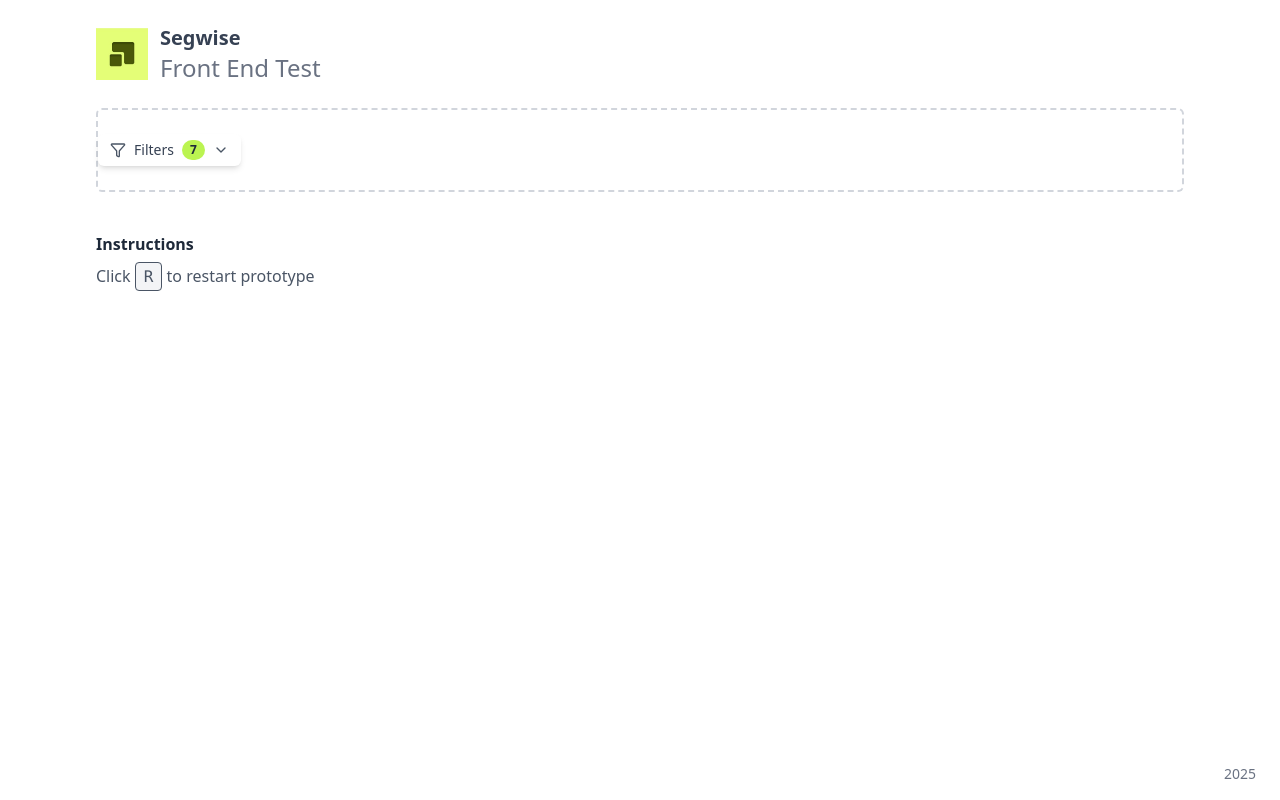
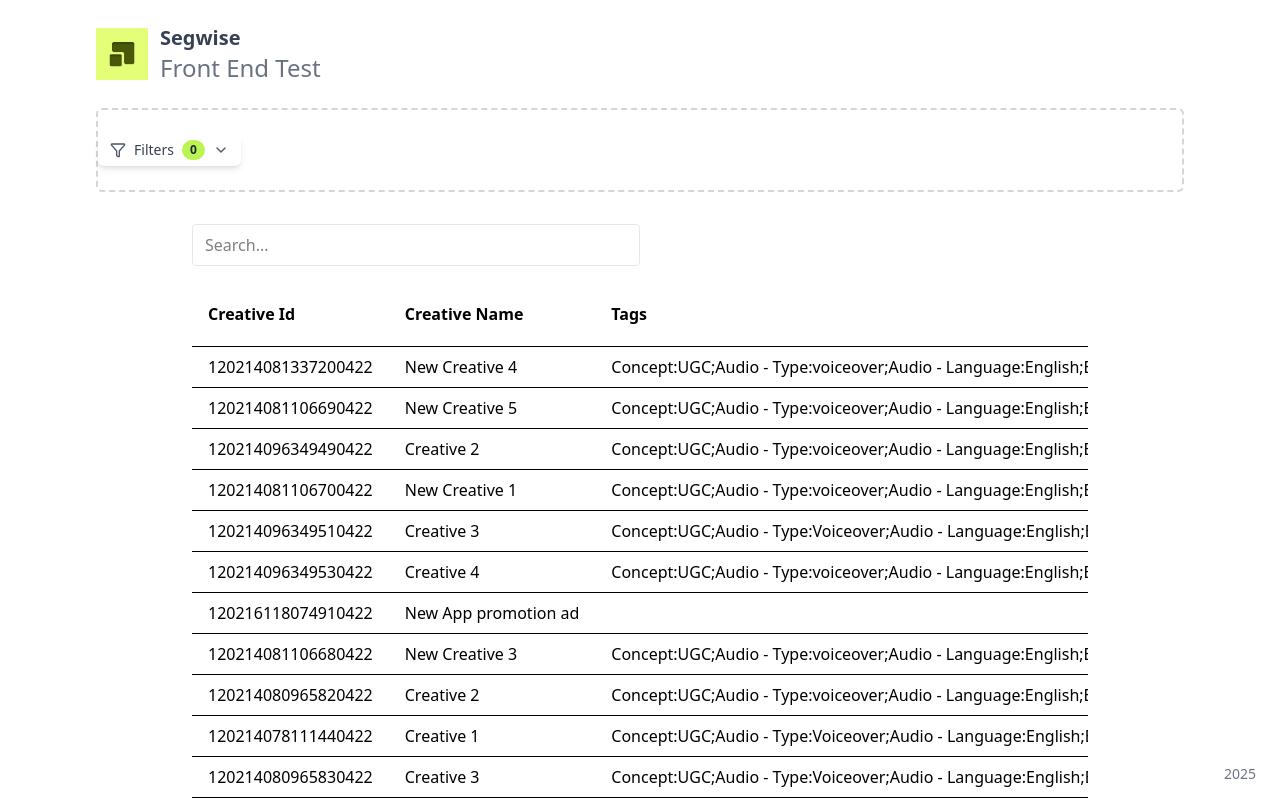
Before and after one commit to Balajisix/segwise-frontend-assignment, a React (Vite) app: page / in a window 1280 px wide. Shown: the top 800 px of the page. Built offline with nearby package versions, Linux system fonts and the light colour scheme.

Commit message:
rendered the csv data in home

```diff
--- a/index.html
+++ b/index.html
@@ -2,7 +2,7 @@
 <html lang="en">
   <head>
     <meta charset="UTF-8" />
-    <link rel="icon" type="image/svg+xml" href="/vite.svg" />
+    <link rel="icon" type="image/svg+xml" href="/logo.svg" />
     <meta name="viewport" content="width=device-width, initial-scale=1.0" />
     <title>Segwise Frontend Assignment</title>
   </head>
--- /dev/null
+++ b/src/components/DataTable.tsx
@@ -0,0 +1,129 @@
+import { useState, useMemo } from "react";
+
+interface DataTableProps<Row> {
+  data: Row[];
+}
+
+const DataTable = <Row extends Record<string, any>>({
+  data,
+}: DataTableProps<Row>) => {
+  const [search, setSearch] = useState("");
+  const [sortConfig, setSortConfig] = useState<{
+    key: string;
+    direction: "asc" | "desc";
+  } | null>(null);
+
+  // Derive column list from first row
+  const columns = useMemo(() => {
+    return data.length > 0 ? Object.keys(data[0]) : [];
+  }, [data]);
+
+  // 1) Global search filter
+  const filtered = useMemo(() => {
+    const term = search.toLowerCase();
+    return data.filter((row) =>
+      columns.some((col) => {
+        const cell = row[col];
+        return (
+          cell != null &&
+          String(cell).toLowerCase().includes(term)
+        );
+      })
+    );
+  }, [data, search, columns]);
+
+  // 2) Sorting
+  const sorted = useMemo(() => {
+    if (!sortConfig) return filtered;
+    const { key, direction } = sortConfig;
+    return [...filtered].sort((a, b) => {
+      const aVal = a[key];
+      const bVal = b[key];
+      // handle null/undefined
+      if (aVal == null && bVal == null) return 0;
+      if (aVal == null) return 1;
+      if (bVal == null) return -1;
+      // numeric vs string
+      if (typeof aVal === "number" && typeof bVal === "number") {
+        return direction === "asc" ? aVal - bVal : bVal - aVal;
+      }
+      return direction === "asc"
+        ? String(aVal).localeCompare(String(bVal))
+        : String(bVal).localeCompare(String(aVal));
+    });
+  }, [filtered, sortConfig]);
+
+  const requestSort = (key: string) => {
+    let direction: "asc" | "desc" = "asc";
+    if (sortConfig?.key === key && sortConfig.direction === "asc") {
+      direction = "desc";
+    }
+    setSortConfig({ key, direction });
+  };
+
+  return (
+    <div className="mt-6 px-4 md:px-12 lg:px-24">
+      {/* Search Input */}
+      <input
+        type="text"
+        value={search}
+        onChange={(e) => setSearch(e.target.value)}
+        placeholder="Search…"
+        className="mb-4 px-3 py-2 border border-gray-200 rounded w-full md:w-1/2 focus:outline-none focus:ring-2 focus:ring-lime-300"
+      />
+
+      {/* Table */}
+      <div className="overflow-x-auto">
+        <table className="min-w-full bg-white">
+          <thead>
+            <tr>
+              {columns.map((col) => (
+                <th
+                  key={col}
+                  onClick={() => requestSort(col)}
+                  className="px-4 py-2 border-b text-left cursor-pointer select-none"
+                >
+                  <div className="flex items-center">
+                    <span className="capitalize">{col.replace(/_/g, " ")}</span>
+                    {sortConfig?.key === col && (
+                      <span className="ml-1 text-sm">
+                        {sortConfig.direction === "asc" ? "▲" : "▼"}
+                      </span>
+                    )}
+                  </div>
+                </th>
+              ))}
+            </tr>
+          </thead>
+          <tbody>
+            {sorted.map((row, idx) => (
+              <tr key={idx} className="hover:bg-gray-50">
+                {columns.map((col) => (
+                  <td
+                    key={col}
+                    className="px-4 py-2 border-b whitespace-nowrap"
+                  >
+                    {row[col] ?? ""}
+                  </td>
+                ))}
+              </tr>
+            ))}
+
+            {sorted.length === 0 && (
+              <tr>
+                <td
+                  colSpan={columns.length}
+                  className="px-4 py-2 text-center text-gray-500"
+                >
+                  No matching records found.
+                </td>
+              </tr>
+            )}
+          </tbody>
+        </table>
+      </div>
+    </div>
+  );
+};
+
+export default DataTable;
--- a/src/components/FilterBar.tsx
+++ b/src/components/FilterBar.tsx
@@ -1,29 +1,53 @@
-// src/components/FilterBar.tsx
-import React, { useState, useEffect, useMemo } from "react";
+import React, { useEffect, useMemo, useState } from "react";
 import Papa from "papaparse";
 import csvText from "../data/creatives.csv?raw";
-import { ChevronDown, Trash2, Filter as FilterIcon } from "lucide-react";
+import {
+  ChevronDown,
+  Trash2,
+  Filter as FilterIcon,
+  ChevronRight,
+} from "lucide-react";
 
 type Tab = "Dimensions" | "Tags" | "Metrics";
-interface ColDef { name: string; type: Tab; }
+interface ColDef {
+  name: string;
+  type: Tab;
+}
+interface FilterItem {
+  category: ColDef;
+  value: string;
+}
 
 export const FilterBar: React.FC = () => {
   const [cols, setCols] = useState<ColDef[]>([]);
   const [open, setOpen] = useState(false);
   const [activeTab, setActiveTab] = useState<Tab>("Dimensions");
   const [search, setSearch] = useState("");
+  const [selectedCategory, setSelectedCategory] = useState<ColDef | null>(null);
+  const [selectedValues, setSelectedValues] = useState<string[]>([]);
+  const [appliedFilters, setAppliedFilters] = useState<FilterItem[]>([]);
+  const [data, setData] = useState<Record<string, any>[]>([]);
+  const [uniqueValues, setUniqueValues] = useState<string[]>([]);
 
-  // parse CSV from the imported string
   useEffect(() => {
     const result = Papa.parse<Record<string, any>>(csvText, {
       header: true,
-      skipEmptyLines: true
+      skipEmptyLines: true,
     });
+
+    const parsedData = result.data as Record<string, any>[];
     const headers = result.meta.fields || [];
 
     const metricKeys = [
-      "ipm","ctr","spend","impressions","clicks",
-      "cpm","cost_per_click","cost_per_install","installs"
+      "ipm",
+      "ctr",
+      "spend",
+      "impressions",
+      "clicks",
+      "cpm",
+      "cost_per_click",
+      "cost_per_install",
+      "installs",
     ];
 
     const mapped: ColDef[] = headers.map((h) => {
@@ -42,10 +66,10 @@ export const FilterBar: React.FC = () => {
     });
 
     setCols(mapped);
+    setData(parsedData);
   }, []);
 
-  const tabs: Tab[] = ["Dimensions", "Tags", "Metrics"];
-  const visible = useMemo(
+  const filteredCols = useMemo(
     () =>
       cols
         .filter((c) => c.type === activeTab)
@@ -53,8 +77,38 @@ export const FilterBar: React.FC = () => {
     [cols, activeTab, search]
   );
 
+  // When a category is selected, find its unique values from the data
+  useEffect(() => {
+    if (selectedCategory) {
+      const values = data
+        .map((row) => row[selectedCategory.name])
+        .filter(Boolean)
+        .map(String);
+
+      const unique = Array.from(new Set(values));
+      setUniqueValues(unique);
+    }
+  }, [selectedCategory, data]);
+
+  const handleApply = () => {
+    if (selectedCategory && selectedValues.length > 0) {
+      const newFilters = selectedValues.map((val) => ({
+        category: selectedCategory,
+        value: val,
+      }));
+      setAppliedFilters((prev) => [...prev, ...newFilters]);
+      setSelectedCategory(null);
+      setSelectedValues([]);
+      setSearch("");
+    }
+  };
+
+  const handleRemoveFilter = (index: number) => {
+    setAppliedFilters((prev) => prev.filter((_, i) => i !== index));
+  };
+
   return (
-    <div className="relative inline-block text-left w-full md:w-auto">
+    <div className="relative inline-block w-full md:w-auto text-left">
       <button
         onClick={() => setOpen((o) => !o)}
         className="flex items-center gap-2 bg-white shadow-md rounded-md px-3 py-1.5 text-sm font-medium text-gray-700 hover:shadow-lg transition"
@@ -62,64 +116,129 @@ export const FilterBar: React.FC = () => {
         <FilterIcon className="w-4 h-4 text-gray-600" />
         Filters
         <span className="bg-lime-300 text-gray-800 font-bold text-xs px-2 py-0.5 rounded-full">
-          {visible.length}
+          {appliedFilters.length}
         </span>
         <ChevronDown className="w-4 h-4 text-gray-600" />
       </button>
 
       {open && (
-        <div className="absolute z-20 mt-2 w-[24rem] bg-white rounded-xl shadow-lg overflow-hidden">
-          {/* Tabs */}
+        <div className="absolute z-20 mt-2 w-[28rem] bg-white rounded-xl shadow-lg overflow-hidden">
+          {/* Step 1: Select Category */}
+          {!selectedCategory && (
+            <>
               <div className="grid grid-cols-3 border-b">
-            {tabs.map((t) => (
+                {["Dimensions", "Tags", "Metrics"].map((tab) => (
                   <button
-                key={t}
+                    key={tab}
                     onClick={() => {
-                  setActiveTab(t);
+                      setActiveTab(tab as Tab);
                       setSearch("");
                     }}
                     className={`py-2 text-sm ${
-                  activeTab === t
-                    ? "text-gray-800 font-semibold"
+                      activeTab === tab
+                        ? "text-gray-800 font-semibold border-b-2 border-lime-400"
                         : "text-gray-500"
                     }`}
                   >
-                {t}
+                    {tab}
                   </button>
                 ))}
               </div>
-
-          {/* Search + List */}
               <div className="p-4 space-y-2">
                 <input
                   type="text"
                   placeholder="Search"
-              className="w-full px-3 py-1.5 border border-gray-200 rounded-md text-sm focus:outline-none focus:ring-2 focus:ring-lime-300"
                   value={search}
                   onChange={(e) => setSearch(e.target.value)}
+                  className="w-full px-3 py-1.5 border border-gray-200 rounded-md text-sm focus:outline-none focus:ring-2 focus:ring-lime-300"
                 />
-
-            <ul className="max-h-40 overflow-auto">
-              {visible.map((col) => (
+                <ul className="max-h-40 overflow-auto space-y-1">
+                  {filteredCols.map((col) => (
                     <li
                       key={col.name}
-                  className="flex justify-between items-center px-3 py-2 hover:bg-gray-50 rounded-md cursor-pointer text-sm text-gray-700"
+                      onClick={() => setSelectedCategory(col)}
+                      className="flex justify-between items-center px-3 py-2 hover:bg-gray-100 rounded-md cursor-pointer text-sm text-gray-700"
                     >
                       {col.name}
-                  <Trash2 className="w-4 h-4 text-gray-300 hover:text-red-500 transition" />
+                      <ChevronRight className="w-4 h-4 text-gray-400" />
                     </li>
                   ))}
-              {visible.length === 0 && (
-                <li className="px-3 py-2 text-sm text-gray-400">
-                  No fields found.
-                </li>
-              )}
                 </ul>
               </div>
+            </>
+          )}
 
-          <button className="w-full bg-gray-800 text-white py-2 text-sm font-medium hover:bg-gray-900 transition">
+          {/* Step 2: Select Value */}
+          {selectedCategory && (
+            <div className="p-4 space-y-2">
+              <div className="text-sm font-medium text-gray-700">
+                {selectedCategory.name}
+              </div>
+              <ul className="max-h-40 overflow-auto space-y-1">
+                {uniqueValues.map((val) => (
+                  <li
+                    key={val}
+                    onClick={() =>
+                      setSelectedValues((prev) =>
+                        prev.includes(val)
+                          ? prev.filter((v) => v !== val)
+                          : [...prev, val]
+                      )
+                    }
+                    className={`px-3 py-2 rounded-md text-sm cursor-pointer flex items-center justify-between ${
+                      selectedValues.includes(val)
+                        ? "bg-lime-100 text-gray-800 font-medium"
+                        : "hover:bg-gray-100 text-gray-700"
+                    }`}
+                  >
+                    {val}
+                    {selectedValues.includes(val) && (
+                      <span className="text-xs text-lime-600 font-semibold">
+                        ✓
+                      </span>
+                    )}
+                  </li>
+                ))}
+              </ul>
+              <div className="flex gap-2">
+                <button
+                  onClick={() => {
+                    setSelectedCategory(null);
+                    setSelectedValues([]);
+                  }}
+                  className="w-1/2 bg-gray-200 text-gray-800 py-2 text-sm rounded-md hover:bg-gray-300 transition"
+                >
+                  Back
+                </button>
+                <button
+                  onClick={handleApply}
+                  className="w-1/2 bg-gray-800 text-white py-2 text-sm font-medium hover:bg-gray-900 rounded-md transition"
+                >
                   Apply
                 </button>
+              </div>
+            </div>
+          )}
+        </div>
+      )}
+
+      {/* Applied Filters */}
+      {appliedFilters.length > 0 && (
+        <div className="mt-4 flex flex-wrap gap-2">
+          {appliedFilters.map((filter, index) => (
+            <div
+              key={index}
+              className="bg-lime-100 text-gray-800 px-3 py-1 rounded-full text-sm flex items-center gap-2"
+            >
+              {filter.category.name}: {filter.value}
+              <button
+                onClick={() => handleRemoveFilter(index)}
+                className="hover:text-red-600"
+              >
+                <Trash2 className="w-4 h-4" />
+              </button>
+            </div>
+          ))}
         </div>
       )}
     </div>
--- a/src/pages/Home.tsx
+++ b/src/pages/Home.tsx
@@ -1,33 +1,90 @@
-import { FilterBar } from "../components/FilterBar";
+import React, { useState, useEffect } from "react";
+import Papa from "papaparse";
+import { FilterBar }  from "../components/FilterBar";
+import DataTable from "../components/DataTable";
 import Footer from "../components/Footer";
 import logo from "../assets/segwise-logo.png";
+import csvText from "../data/creatives.csv?raw";
 
-const Home = () => {
+export interface CreativeRow {
+  [key: string]: string | number;
+}
+
+const Home: React.FC = () => {
+  const [tableData, setTableData] = useState<CreativeRow[]>([]);
+  const [loading, setLoading] = useState(true);
+  const [error, setError] = useState<string | null>(null);
+
+  // R for reloading the page
+  useEffect(() => {
+    const handleKey = (e: KeyboardEvent) => {
+      if((e.key === 'r' || e.key === 'R') && !(e.target instanceof HTMLInputElement)) {
+        window.location.reload();
+      }
+    };
+    window.addEventListener("keydown", handleKey);
+    return () => {
+      window.removeEventListener("keydown", handleKey);
+    }
+  }, []);
+
+  // This will parse the data from the csv file in filterdata component
+  useEffect(() => {
+    try {
+      const result = Papa.parse<CreativeRow>(csvText, {
+        header: true,
+        skipEmptyLines: true,
+      });
+      setTableData(result.data);
+    } catch (err: any) {
+      setError(err.message || "Parsing error");
+    } finally {
+      setLoading(false);
+    }
+  }, []);
+
   return (
     <div className="min-h-screen bg-white relative">
       {/* Header */}
       <header className="px-4 md:px-12 lg:px-24 py-6 flex items-center space-x-3">
         <img src={logo} alt="Segwise Logo" className="h-13 w-auto" />
         <div className="flex flex-col leading-tight">
-          <span className="text-xl font-semibold text-gray-700">Segwise</span>
-          <span className="text-2xl text-gray-500">Front End Test</span>
+          <span className="text-xl font-semibold text-gray-700">
+            Segwise
+          </span>
+          <span className="text-2xl text-gray-500">
+            Front End Test
+          </span>
         </div>
       </header>
 
-      {/* Filters Section */}
+      {/* Filters */}
       <div className="px-4 md:px-12 lg:px-24">
         <div className="border-2 border-dashed border-gray-300 rounded-md py-6">
           <FilterBar />
         </div>
       </div>
 
+      {/* DataTable */}
+      <div className="px-4 md:px-12 lg:px-24 mt-8">
+        {loading && <p className="text-gray-600">Loading data…</p>}
+        {error && (
+          <p className="text-red-500">Error loading data: {error}</p>
+        )}
+        {!loading && !error && <DataTable data={tableData} />}
+      </div>
+
       {/* Instructions */}
       <div className="mt-10 px-4 md:px-12 lg:px-24">
-        <h2 className="font-semibold text-md text-gray-800 mb-2">Instructions</h2>
+        <h2 className="font-semibold text-md text-gray-800 mb-2">
+          Instructions
+        </h2>
         <p className="text-gray-600">
           Click{" "}
-          <kbd className="px-2 py-1 border rounded bg-gray-100">R</kbd> to
-          restart prototype
+          <kbd className="px-2 py-1 border rounded bg-gray-100">
+            R
+          </kbd>{" "}
+          to restart prototype
         </p>
       </div>
 
```
Also changed, not shown: public/logo.svg (added). Lines whose indentation alone changed are shown as unchanged.
